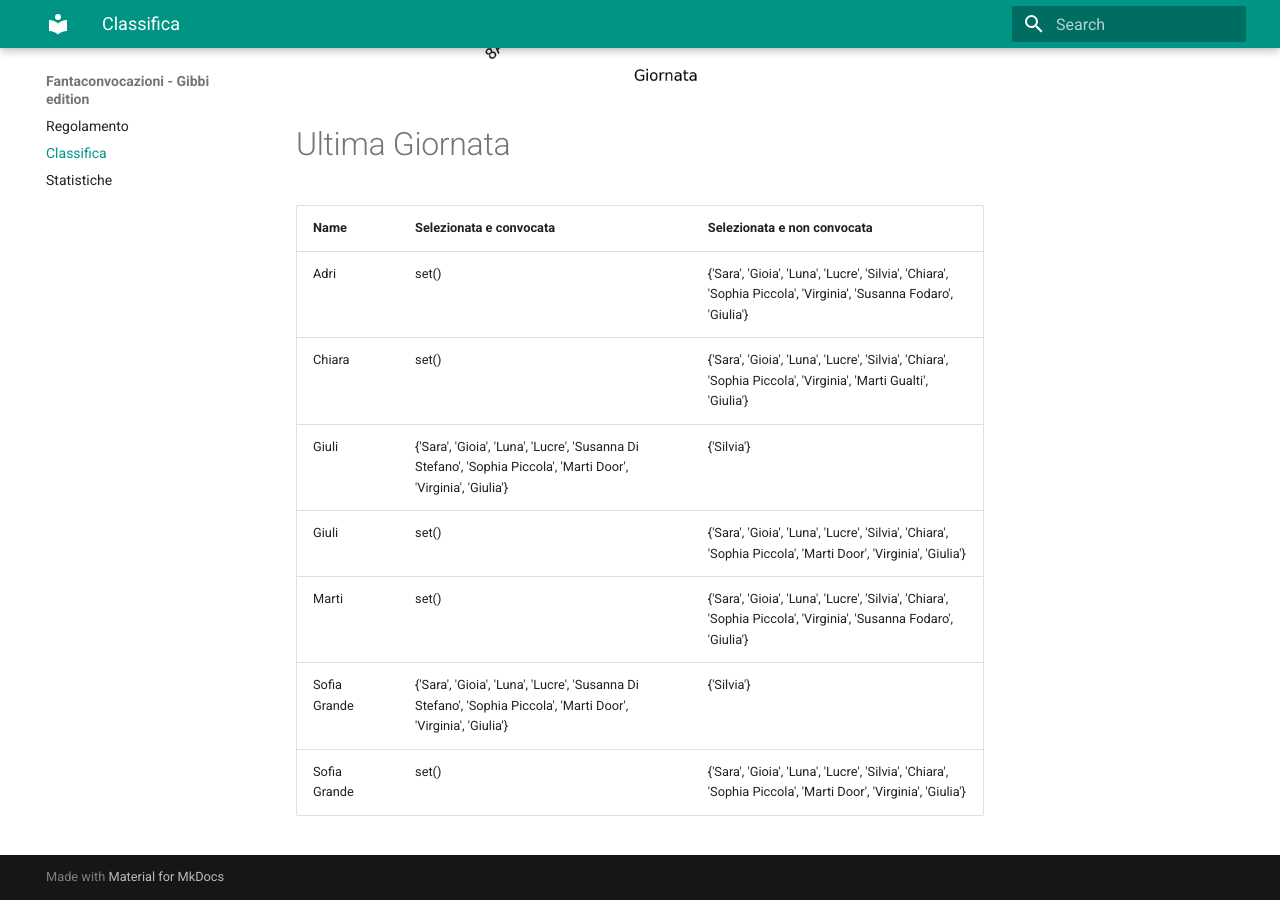
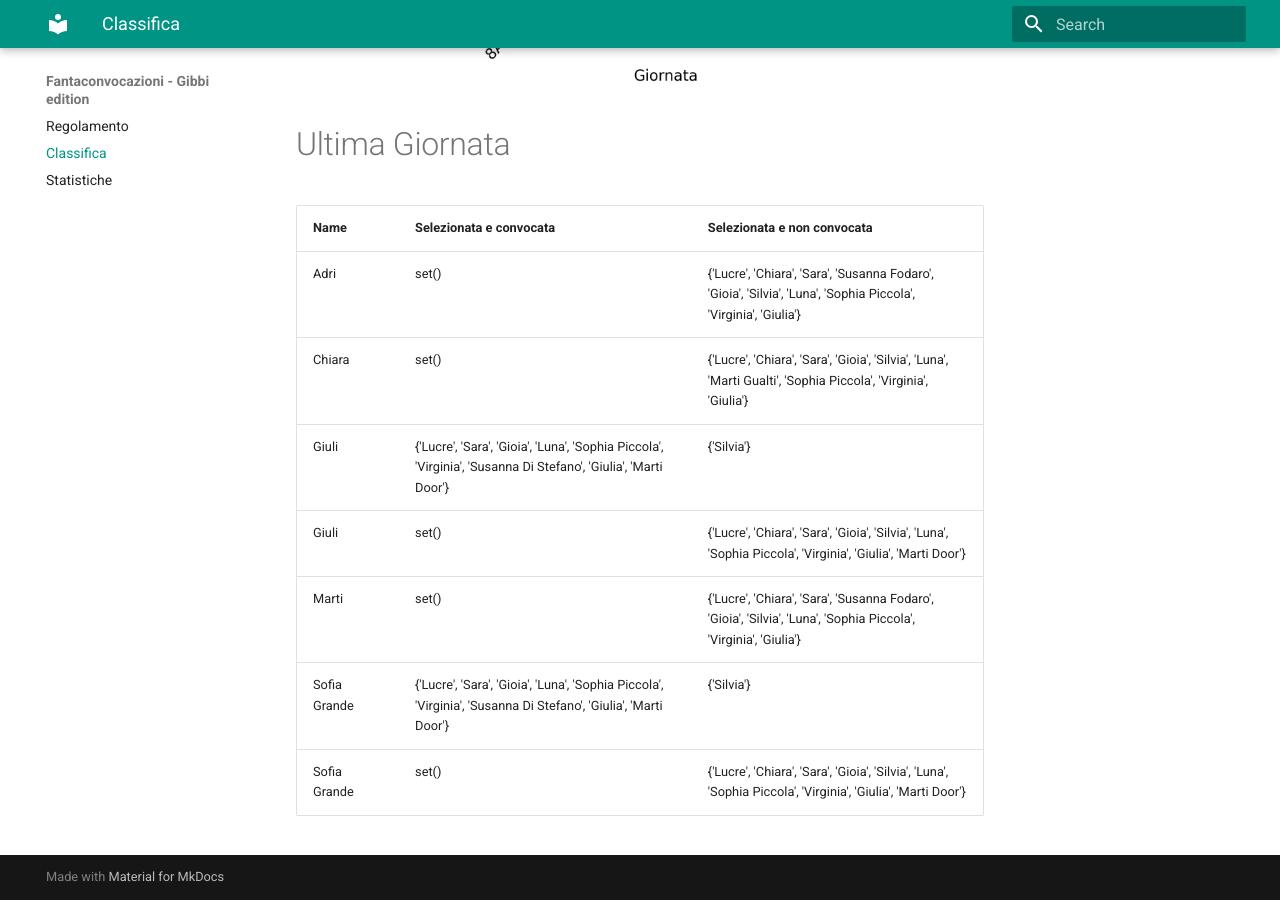
Before and after one commit to martinig94/fantagibbi, an MkDocs documentation site: the page built from docs/Classifica.md, in a window 1280 px wide and 900 px high, scrolled down 1024 px. Built offline with MkDocs 1.6.1 and Material for MkDocs 9.7.7, drawn with Linux system fonts in a browser that asks for light colours.

Commit message:
Auto-update from main.py

```diff
--- a/docs/Classifica.md
+++ b/docs/Classifica.md
@@ -18,11 +18,11 @@
 <!-- START_TABLE CORRECT -->
 | Name         | Selezionata e convocata                                                                                        | Selezionata e non convocata                                                                                      |
 |:-------------|:---------------------------------------------------------------------------------------------------------------|:-----------------------------------------------------------------------------------------------------------------|
-| Adri         | set()                                                                                                          | {'Sara', 'Gioia', 'Luna', 'Lucre', 'Silvia', 'Chiara', 'Sophia Piccola', 'Virginia', 'Susanna Fodaro', 'Giulia'} |
-| Chiara       | set()                                                                                                          | {'Sara', 'Gioia', 'Luna', 'Lucre', 'Silvia', 'Chiara', 'Sophia Piccola', 'Virginia', 'Marti Gualti', 'Giulia'}   |
-| Giuli        | {'Sara', 'Gioia', 'Luna', 'Lucre', 'Susanna Di Stefano', 'Sophia Piccola', 'Marti Door', 'Virginia', 'Giulia'} | {'Silvia'}                                                                                                       |
-| Giuli        | set()                                                                                                          | {'Sara', 'Gioia', 'Luna', 'Lucre', 'Silvia', 'Chiara', 'Sophia Piccola', 'Marti Door', 'Virginia', 'Giulia'}     |
-| Marti        | set()                                                                                                          | {'Sara', 'Gioia', 'Luna', 'Lucre', 'Silvia', 'Chiara', 'Sophia Piccola', 'Virginia', 'Susanna Fodaro', 'Giulia'} |
-| Sofia Grande | {'Sara', 'Gioia', 'Luna', 'Lucre', 'Susanna Di Stefano', 'Sophia Piccola', 'Marti Door', 'Virginia', 'Giulia'} | {'Silvia'}                                                                                                       |
-| Sofia Grande | set()                                                                                                          | {'Sara', 'Gioia', 'Luna', 'Lucre', 'Silvia', 'Chiara', 'Sophia Piccola', 'Marti Door', 'Virginia', 'Giulia'}     |
+| Adri         | set()                                                                                                          | {'Lucre', 'Chiara', 'Sara', 'Susanna Fodaro', 'Gioia', 'Silvia', 'Luna', 'Sophia Piccola', 'Virginia', 'Giulia'} |
+| Chiara       | set()                                                                                                          | {'Lucre', 'Chiara', 'Sara', 'Gioia', 'Silvia', 'Luna', 'Marti Gualti', 'Sophia Piccola', 'Virginia', 'Giulia'}   |
+| Giuli        | {'Lucre', 'Sara', 'Gioia', 'Luna', 'Sophia Piccola', 'Virginia', 'Susanna Di Stefano', 'Giulia', 'Marti Door'} | {'Silvia'}                                                                                                       |
+| Giuli        | set()                                                                                                          | {'Lucre', 'Chiara', 'Sara', 'Gioia', 'Silvia', 'Luna', 'Sophia Piccola', 'Virginia', 'Giulia', 'Marti Door'}     |
+| Marti        | set()                                                                                                          | {'Lucre', 'Chiara', 'Sara', 'Susanna Fodaro', 'Gioia', 'Silvia', 'Luna', 'Sophia Piccola', 'Virginia', 'Giulia'} |
+| Sofia Grande | {'Lucre', 'Sara', 'Gioia', 'Luna', 'Sophia Piccola', 'Virginia', 'Susanna Di Stefano', 'Giulia', 'Marti Door'} | {'Silvia'}                                                                                                       |
+| Sofia Grande | set()                                                                                                          | {'Lucre', 'Chiara', 'Sara', 'Gioia', 'Silvia', 'Luna', 'Sophia Piccola', 'Virginia', 'Giulia', 'Marti Door'}     |
 <!-- END_TABLE CORRECT -->
```
